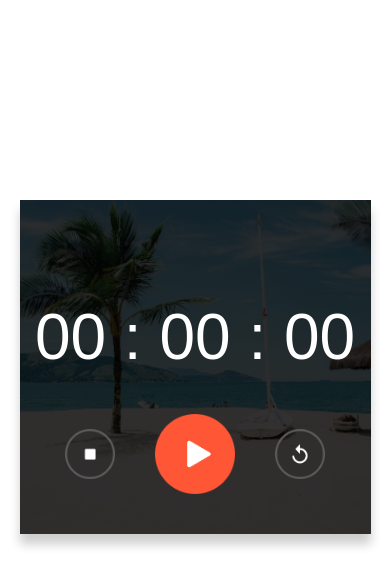
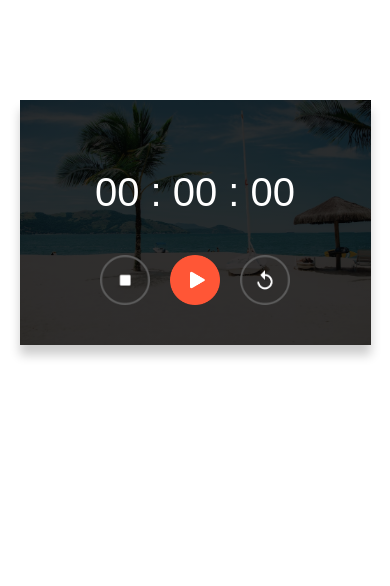
Before and after one commit to developerNiks7877/time-watch, a plain HTML site: page index.html in a window 390 px wide. Drawn offline with Linux system fonts and the light colour scheme.

Commit message:
Update style.css

```diff
--- a/style.css
+++ b/style.css
@@ -40,3 +40,25 @@
 .buttons img:nth-child(2) {
   width: 80px;
 }
+
+@media (max-width: 600px) {
+  .stopwatch {
+    padding: 30px 15px;
+    margin: 100px auto;
+  }
+
+  .stopwatch h1 {
+    font-size: 40px;
+    margin-top: 40px;
+    margin-bottom: 30px;
+  }
+
+  .buttons {
+    gap: 20px;
+  }
+
+  .buttons img {
+    width: 50px !important;
+    margin: 10px 0;
+  }
+}
```
